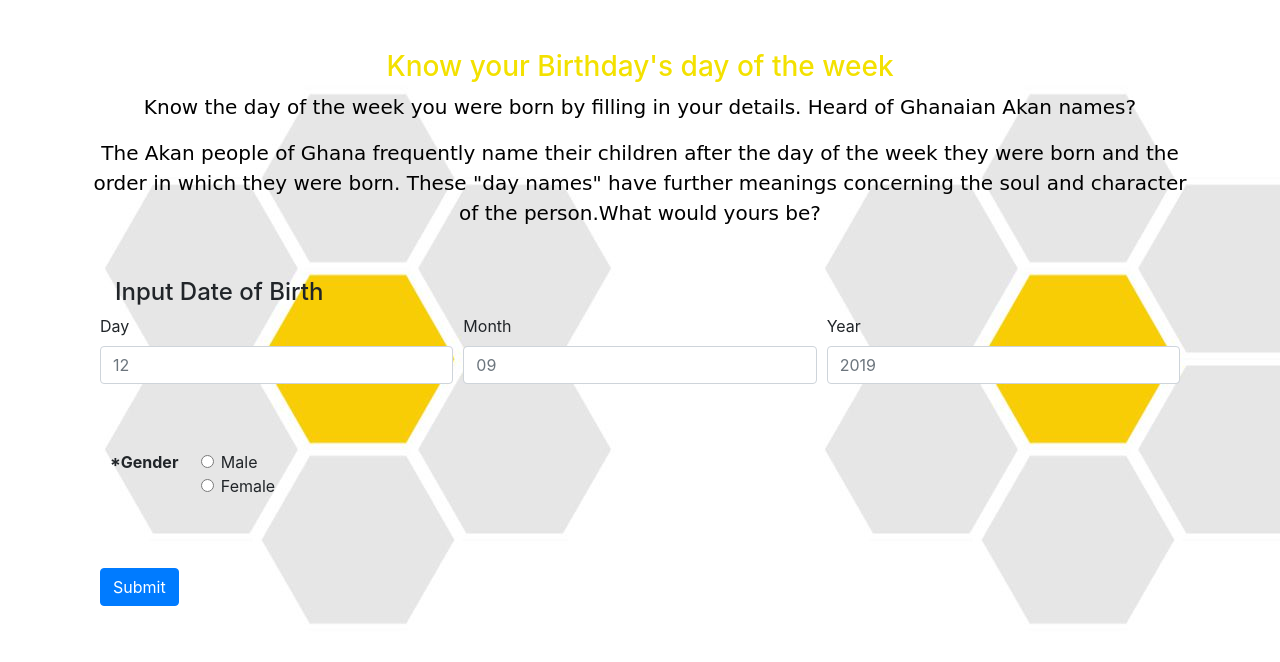
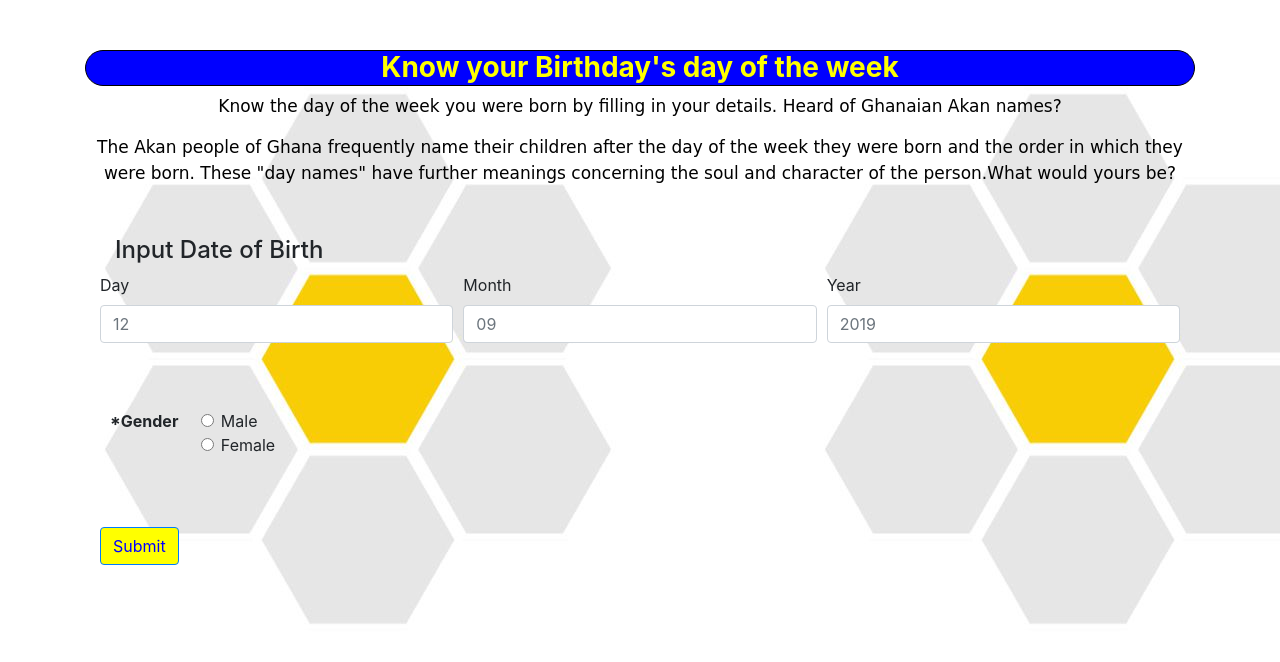
Before and after one commit to Jmos-Mbugua/birthday-calculator, a plain HTML site: page index.html in a window 1280 px wide. Drawn offline with Linux system fonts and the light colour scheme.

Commit message:
Add styles for heading and paragraphs

```diff
--- a/css/index.css
+++ b/css/index.css
@@ -4,15 +4,20 @@
 }
 
 h3 {
-    color: #f3e100;
+    color: yellow;
     text-align: center;
+    font-weight: bold;
+    border: 1px solid black;
+    border-radius: 20px;
+    background-color: blue;
+    opacity: 1.0;
 }
 
 p {
     text-align: center;
     color: black;
     font-family: cursive;
-    font-size: 20px;
+    font-size: 17px;
 }
 
 .radios {
@@ -23,14 +28,21 @@ legend {
     font-weight: bold;
 }
 
-
-
 .btn {
     margin-top: 50px;
 }
 
 body {
-    /* background-color: gold; */
     background-image: url(/images/spelling.jpg);
-    /* background-repeat: no-repeat; */
 }
+
+#button {
+    background-color: yellow;
+    color: blue;
+}
+
+#results {
+    font-size: 20px;
+    font-weight: bold;
+    text-align: center;
+}
```
